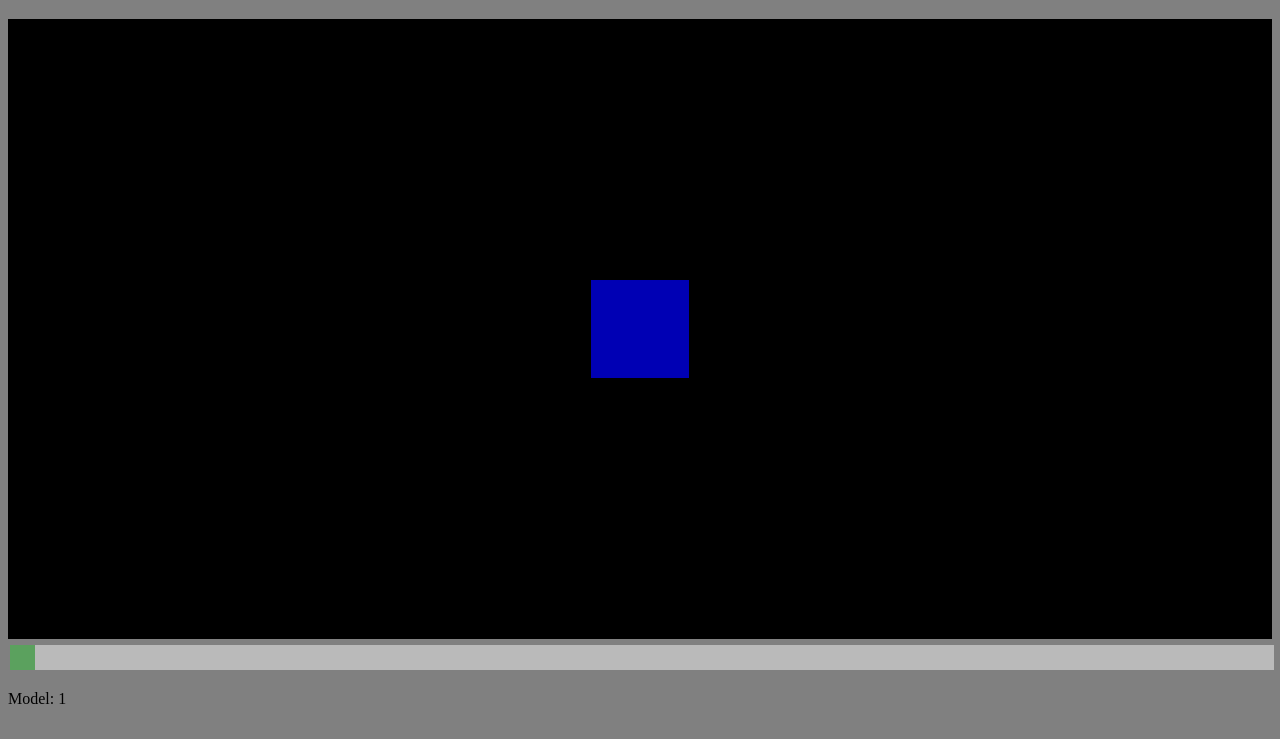
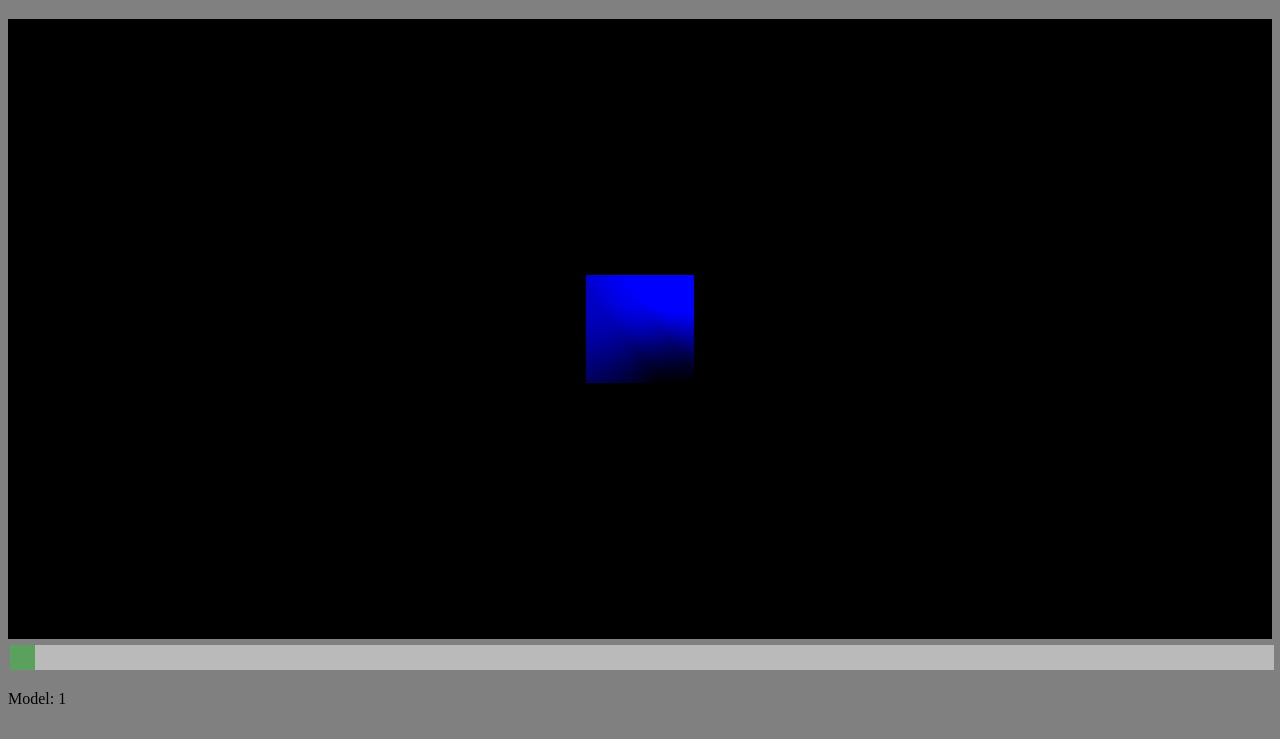
Before and after one commit to andrea-cola/computergraphics, a plain HTML site: page A11- Make the smooth objects/index.html in a window 1280 px wide. Shown: the part 61-800 px from the top of the page. Drawn offline with Linux system fonts and the light colour scheme.

Commit message:
Assignments 9 and 10 done.

```diff
--- a/A09 - Make the objects/models.js
+++ b/A09 - Make the objects/models.js
@@ -95,7 +95,7 @@ function buildGeometry() {
 	var color5 = [1.0, 0.0, 1.0];
 
 	var r = 3;
-	var total = 20;
+	var total = 50;
 	var lat_step = 2 * Math.PI / total;
 	var lon_step = Math.PI / total;
 
--- a/A10 - Shaders/index.html
+++ b/A10 - Shaders/index.html
@@ -2,13 +2,13 @@
 <html>
 	<head>
 		<title>The globe shader</title>
+		<script src="lib/webgl-obj-loader.min.js"></script>
         <script src="lib/model1.js"></script>
         <script src="lib/texture1.js"></script>
         <script src="lib/model2.js"></script>
         <script src="lib/texture2.js"></script>
         <script src="lib/model3.js"></script>
         <script src="lib/texture3.js"></script>
-        <script src="lib/webgl-obj-loader.min.js"></script>
 		<script src="lib/utils.js"></script>
 		<script src="lib/app.js"></script>
 		<script src="shaders.js"></script>
--- a/A11- Make the smooth objects/models.js
+++ b/A11- Make the smooth objects/models.js
@@ -2,60 +2,82 @@ function buildGeometry() {
 	var i;
 
 	// Draws a cube
-	var vert1 = [[-1.0,-1.0,0.0], [1.0,-1.0,0.0], [1.0,1.0,0.0], [-1.0,1.0,0.0]];
-	var norm1 = [[ 0.0, 0.0,1.0], [0.0, 0.0,1.0], [0.0,0.0,1.0], [ 0.0,0.0,1.0]];
-	var ind1 = [0, 1, 2,  0, 2, 3];
+	var vert1 = [[-1.0,-1.0,1.0], [1.0,-1.0,1.0], [1.0,1.0,1.0], [-1.0,1.0,1.0], [-1.0,-1.0,-1.0], [1.0,-1.0,-1.0], [1.0,1.0,-1.0], [-1.0,1.0,-1.0]];
+	var norm1 = [[-1.0,-1.0,1.0], [1.0,-1.0,1.0], [1.0,1.0,1.0], [-1.0,1.0,1.0], [-1.0,-1.0,-1.0], [1.0,-1.0,-1.0], [1.0,1.0,-1.0], [-1.0,1.0,-1.0]];
+	var ind1 = [0,1,2, 0,2,3, 0,4,5, 0,5,1, 0,7,4, 0,3,7, 6,4,7, 6,5,4, 6,1,5, 6,2,1, 6,7,3, 6,3,2];
 	var color1 = [0.0, 0.0, 1.0];
 	addMesh(vert1, norm1, ind1, color1);
 
 	// Draws a Cylinder
-	var vert2 = [[0.0, 0.0, 0.0]];
-	var norm2 = [[0.0, 0.0, 1.0]];
+	var vert2 = [[0.0, 0.0,-1.0], [0.0, 0.0,1.0]];
+	var norm2 = [[0.0, 0.0,-1.0], [0.0, 0.0,1.0]];
 	var ind2 = [];
 	var color2 = [1.0, 0.0, 1.0];
-	var slices2 = 8;
+	var slices2 = 64;
 	for(i = 0; i < slices2; i++) {
-		vert2[i+1] = [Math.cos(2*Math.PI / slices2 * i), Math.sin(2*Math.PI / slices2 * i), 0.0];
-		norm2[i+1] = [Math.cos(2*Math.PI / slices2 * i), Math.sin(2*Math.PI / slices2 * i), 1.0];
-		ind2[3*i]   = 0;
-		ind2[3*i+1] = i+1;
-		ind2[3*i+2] = (i < slices2-1) ? i+2 : 1 ;
+		vert2[2*i+2] = [Math.cos(2*Math.PI / slices2 * i), Math.sin(2*Math.PI / slices2 * i), -1.0];
+		vert2[2*i+3] = [Math.cos(2*Math.PI / slices2 * i), Math.sin(2*Math.PI / slices2 * i), +1.0];
+		norm2[2*i+2] = [Math.cos(2*Math.PI / slices2 * i), Math.sin(2*Math.PI / slices2 * i), -1.0];
+		norm2[2*i+3] = [Math.cos(2*Math.PI / slices2 * i), Math.sin(2*Math.PI / slices2 * i), +1.0];
+		ind2[12*i] 	 = 2*i+2;
+		ind2[12*i+1] = 0;
+		ind2[12*i+2] = (i < slices2-1) ? 2*i+4 : 2 ;
+		ind2[12*i+3] = 1;
+		ind2[12*i+4] = 2*i+3;
+		ind2[12*i+5] = (i < slices2-1) ? 2*i+5 : 3 ;
+		ind2[12*i+6] = 2*i+3;
+		ind2[12*i+7] = 2*i+2;
+		ind2[12*i+8] = (i < slices2-1) ? 2*i+4 : 2 ;
+		ind2[12*i+9] = 2*i+3;
+		ind2[12*i+10] = (i < slices2-1) ? 2*i+4 : 2 ;
+		ind2[12*i+11] = (i < slices2-1) ? 2*i+5 : 3 ;
 	}
 	addMesh(vert2, norm2, ind2, color2);
 
-
-	// Draws a Cone
-	var vert3 = [[0.0, 0.0, 0.0]];
-	var norm3 = [[0.0, 0.0, 1.0]];
+	var vert3 = [[0.0, 0.0,-1.0], [0.0, 0,0, 1.0]];
+	var norm3 = [[0.0, 0.0,-1.0], [0.0, 0.0, 1.0]];
 	var ind3 = [];
 	var color3 = [1.0, 1.0, 0.0];
 	var slices3 = 64;
 	for(i = 0; i < slices3; i++) {
-		vert3[i+1] = [Math.cos(2*Math.PI / slices3 * i), Math.sin(2*Math.PI / slices3 * i), 0.0];
-		norm3[i+1] = [Math.cos(2*Math.PI / slices3 * i), Math.sin(2*Math.PI / slices3 * i), 1.0];
-		ind3[3*i]   = 0;
-		ind3[3*i+1] = i+1;
-		ind3[3*i+2] = (i < slices3-1) ? i+2 : 1 ;
+		vert3[i+2] = [Math.cos(2*Math.PI / slices3 * i), Math.sin(2*Math.PI / slices3 * i), -1.0];
+		norm3[i+2] = [Math.cos(2*Math.PI / slices3 * i), Math.sin(2*Math.PI / slices3 * i), -1.0];
+		ind3[6*i]   = 0;
+		ind3[6*i+2] = i+2;
+		ind3[6*i+1] = (i < slices3-1) ? i+3 : 2 ;
+		ind3[6*i+3] = 1;
+		ind3[6*i+4] = i+2;
+		ind3[6*i+5] = (i < slices3-1) ? i+3 : 2 ;
 	}
 	addMesh(vert3, norm3, ind3, color3);
 
 	// Draws a Sphere
-	var vert4 = [[0.0, 0.0, 0.0]];
-	var norm4 = [[0.0, 0.0, 1.0]];
+	var vert4 = [];
+	var norm4 = []
 	var ind4 = [];
 	var color4 = [0.0, 1.0, 1.0];
-	var slices4 = 5;
-	for(i = 0; i < slices4; i++) {
-		vert4[i+1] = [Math.sin(2*Math.PI / slices4 * i), -Math.cos(2*Math.PI / slices4 * i), 0.0];
-		vert4[i+slices4+1] = [2.6*Math.sin(2*Math.PI / slices4 * (i+0.5)), -2.6*Math.cos(2*Math.PI / slices4 * (i+0.5)), 0.0];
-		norm4[i+1] = [0.0, 0.0, 1.0];
-		norm4[i+slices4+1] = [0.0, 0.0, 1.0];
-		ind4[6*i]   = 0;
-		ind4[6*i+1] = i+1;
-		ind4[6*i+2] = (i < slices4-1) ? i+2 : 1 ;
-		ind4[6*i+4] = i+1;
-		ind4[6*i+3] = (i < slices4-1) ? i+2 : 1 ;
-		ind4[6*i+5] = slices4 + i + 1;
+	var slices4 = 25;
+	var slicesz4 = 25;
+
+	for(i=0; i<slicesz4; i++){
+		for(j=0; j < slices4; j++) {
+			vert4[slices4*i+j] = [Math.cos(2*Math.PI*j / slices4)*Math.sin(Math.PI*i / slicesz4),
+								  Math.sin(2*Math.PI*j / slices4)*Math.sin(Math.PI*i / slicesz4),
+								  Math.cos(Math.PI*i / slicesz4)];
+			norm4[slices4*i+j] = [Math.cos(2*Math.PI*j / slices4)*Math.sin(Math.PI*i / slicesz4),
+								  Math.sin(2*Math.PI*j / slices4)*Math.sin(Math.PI*i / slicesz4),
+								  Math.cos(Math.PI*i / slicesz4)];
+			ind4[6*slices4*i+6*j]   = slices4*i+j;
+			ind4[6*slices4*i+6*j+1] = slices4*(i+1)+j;
+			ind4[6*slices4*i+6*j+2] = (j<slices4-1) ? slices4*(i+1)+j+1 : slices4*(i+1);
+			ind4[6*slices4*i+6*j+3] = slices4*i+j;
+			ind4[6*slices4*i+6*j+4] = (j<slices4-1) ? slices4*(i+1)+j+1 : slices4*(i+1);
+			ind4[6*slices4*i+6*j+5] = (j<slices4-1) ? slices4*i+j+1 : slices4*i;
+		}
+	}
+	for(j=0; j < slices4; j++) {
+			vert4[slices4*i+j] = [0, 0, -1];
+			norm4[slices4*i+j] = [0, 0, -1];
 	}
 	addMesh(vert4, norm4, ind4, color4);
 }
```
Also changed, not shown: A10 - Shaders/shaders.js (+76 -7 lines).
